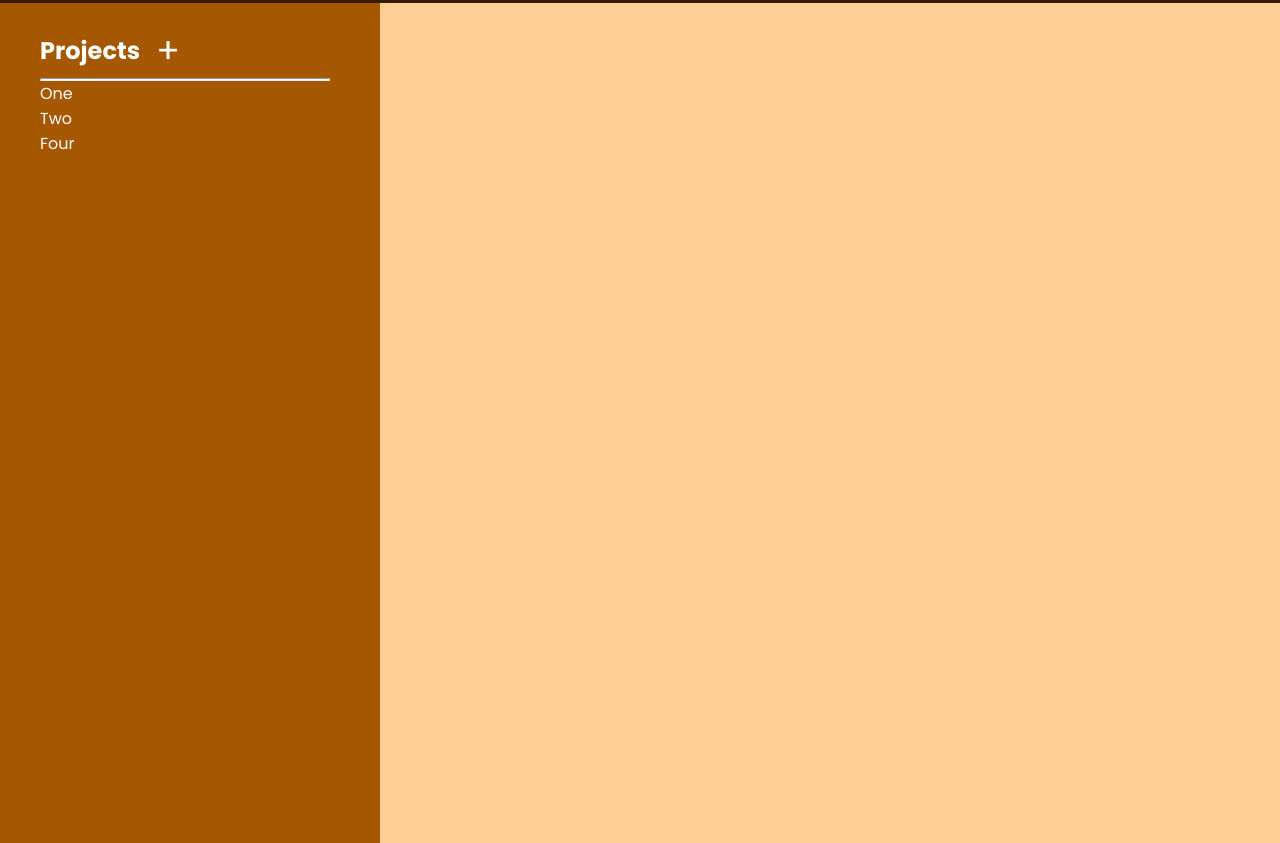
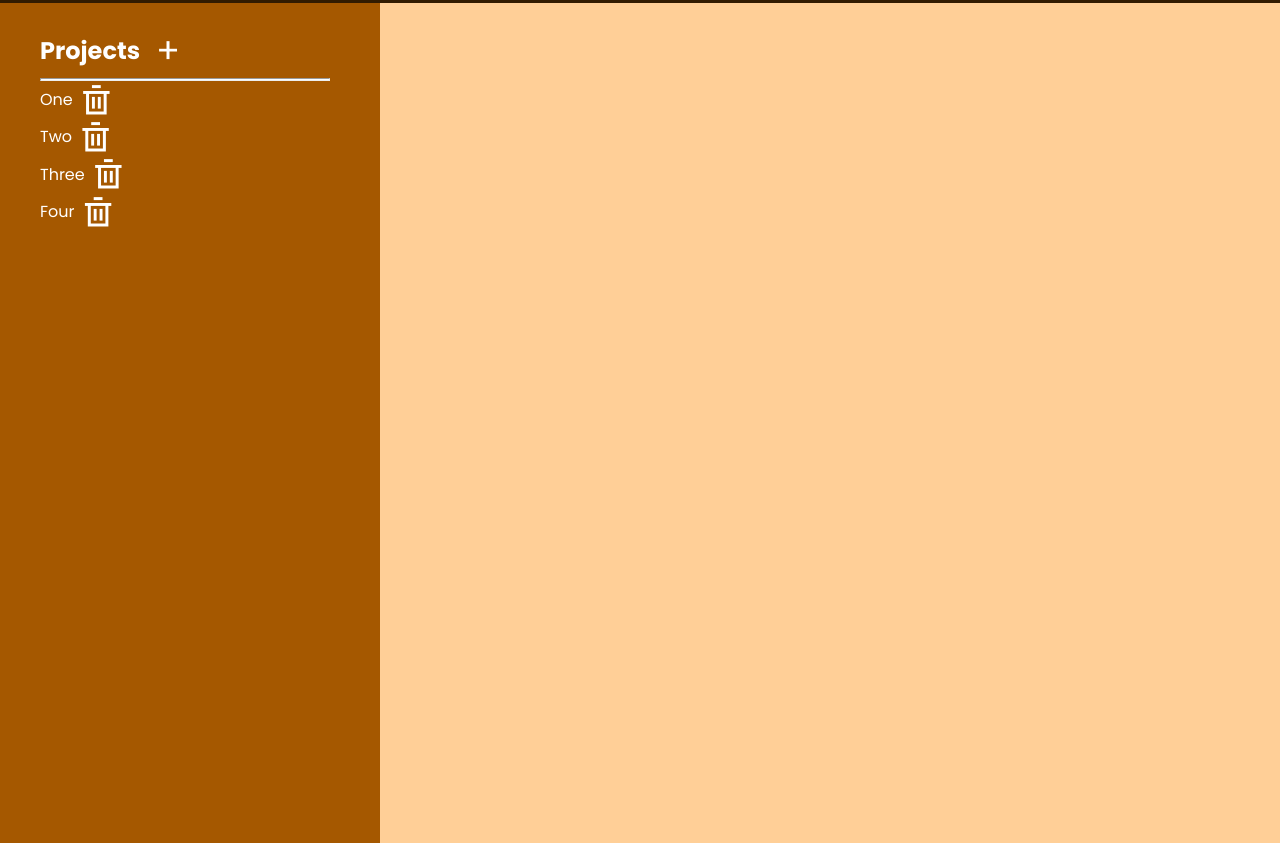
Before and after one commit to li-maksim/todolist, a website built with webpack: page src/template.html in a window 1280 px wide. Shown: the part 57-900 px from the top of the page. Built offline with nearby package versions, Linux system fonts and the light colour scheme.

Commit message:
Added buttons to delete Projects

```diff
--- /dev/null
+++ b/src/fonts/icons_font/iconly.css
@@ -0,0 +1,32 @@
+/*!
+ *  Iconly icon font. Generated by Iconly: https://iconly.io/
+ */
+
+@font-face {
+  font-display: auto;
+  font-family: "Iconly";
+  font-style: normal;
+  font-weight: 400;
+  src: url("./iconly.eot?1729010512309");
+  src: url("./iconly.eot?#iefix") format("embedded-opentype"), url("./iconly.woff2?1729010512309") format("woff2"), url("./iconly.woff?1729010512309") format("woff"), url("./iconly.ttf?1729010512309") format("truetype"), url("./iconly.svg?1729010512309#Iconly") format("svg");
+}
+
+[class="icon"], [class^="icon-"], [class*=" icon-"] {
+  display: inline-block;
+  font-family: "Iconly" !important;
+  font-weight: 400;
+  font-style: normal;
+  font-variant: normal;
+  text-rendering: auto;
+  line-height: 1;
+  -moz-osx-font-smoothing: grayscale;
+  -webkit-font-smoothing: antialiased;
+}
+
+.icon-edit:before {
+  content: "\e000";
+}
+
+.icon-delete:before {
+  content: "\e001";
+}
--- a/src/index.js
+++ b/src/index.js
@@ -40,19 +40,38 @@ const ProjectMgmt = (() => {
 const Display = (() => {
     const content = document.querySelector('#content');
     const projMenu = document.querySelector('#proj_menu');
-
+    let idxNum = -1;
 
     function createMenuItem(v, i, a) {
+        idxNum++;
         const newMenuItem = document.createElement('div');
         newMenuItem.setAttribute('class', 'menu_item');
-        newMenuItem.textContent = a[i].name;
+        const projName = document.createElement('div');
+        projName.setAttribute('class', 'project_name');
+        projName.textContent = a[i].name;
+
+        const projDelBtn = document.createElement('button');
+        projDelBtn.classList.add('btn');
+        projDelBtn.classList.add('icon-delete');
+        projDelBtn.setAttribute('data-project', idxNum);
+        function delProj() {
+            ProjectMgmt.delProj(projDelBtn.dataset.project);
+            console.log(projDelBtn.dataset.project);
+        };
+        projDelBtn.addEventListener('click', delProj);
+        projDelBtn.addEventListener('click', displayProjects);
+
+        newMenuItem.appendChild(projName);
+        newMenuItem.appendChild(projDelBtn);
         projMenu.appendChild(newMenuItem);
     };
+
     function clearMenu() {
         projMenu.textContent = '';
     };
     function displayProjects() {
         clearMenu();
+        idxNum = -1;
         Projects.forEach(createMenuItem);
     };
 
@@ -66,6 +85,3 @@ ProjectMgmt.addProj('Three');
 ProjectMgmt.addProj('Four');
 console.table(Projects);
 Display.displayProjects();
-
-ProjectMgmt.delProj(2);
-Display.displayProjects();
--- a/src/style.css
+++ b/src/style.css
@@ -1,4 +1,5 @@
 @import url('https://fonts.googleapis.com/css2?family=Poppins:ital,wght@0,100;0,200;0,300;0,400;0,500;0,600;0,700;0,800;0,900;1,100;1,200;1,300;1,400;1,500;1,600;1,700;1,800;1,900&display=swap');
+@import url('fonts/icons_font/iconly.min.css');
 
 * {
 font-family: Poppins, sans-serif;
@@ -79,3 +80,8 @@ h1 {
     width: 90%;
     background-color: #fff;
 }
+
+.sidebar .menu_item {
+    display: flex;
+    align-items: center;
+}
```
Also changed, not shown: src/fonts/icons_font/iconly.min.css (added), src/fonts/icons_font/iconly.svg (added), src/fonts/icons_font/iconly.ttf (added), src/fonts/icons_font/iconly.woff (added), src/fonts/icons_font/iconly.woff2 (added), src/img/delete.svg (added), src/img/edit.svg (added), 1 other file.
